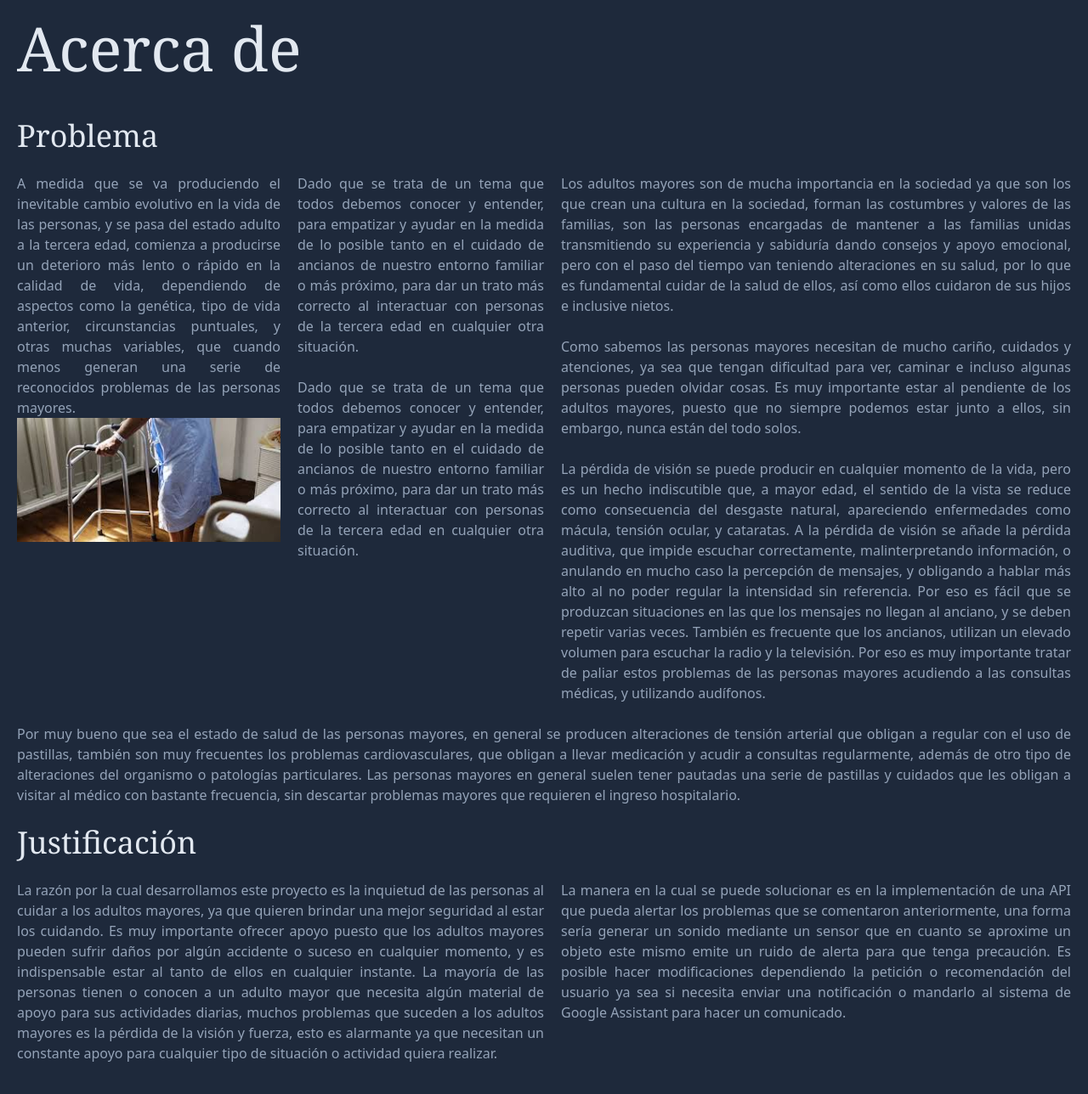
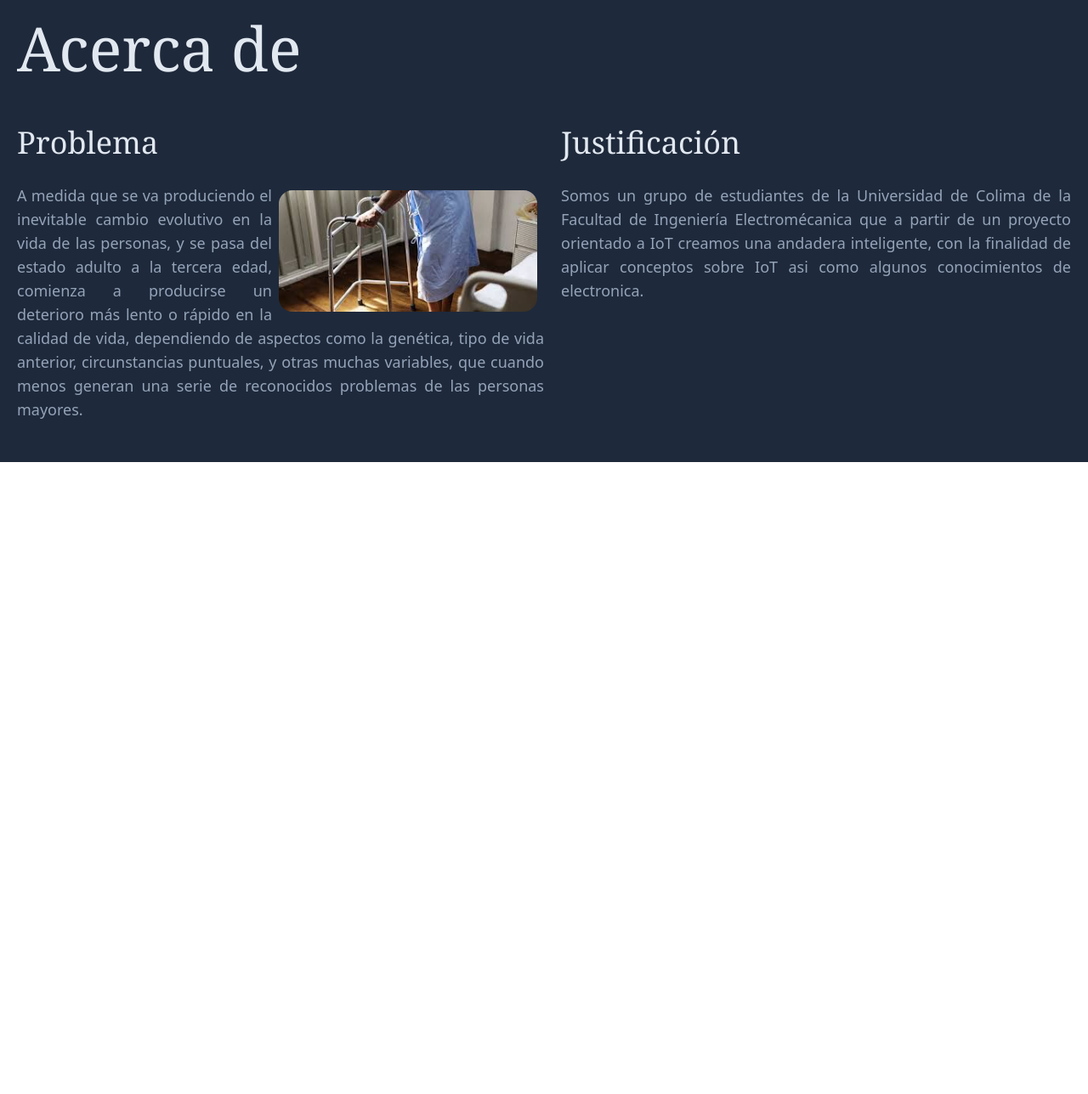
Before and after one commit to VISOSO2403/Asistencia24-7-4D, a React (Vite) app: page /AcercaDe in a window 1280 px wide. Shown: the top 1288 px of the page at 85% size. After the commit the page ends 800 px from the top, so only its background shows below. Built offline with nearby package versions, Linux system fonts and the light colour scheme; no server answers.

Commit message:
Modifiqué AcercaDe

```diff
--- a/src/pages/AcercaDe.jsx
+++ b/src/pages/AcercaDe.jsx
@@ -3,118 +3,42 @@ import Problema from '../img/problema.jpg'
 const AcercaDe = () => {
   return (
     < >
-      <div className=' text-slate-400 text-justify p-5'>
+      <div className=' text-slate-400 text-justify p-5 text-lg'>
+
         <h1 className=' font-serif text-7xl text-slate-200'>Acerca de</h1><br/><br/>
 
-        <h2 className=' font-serif text-4xl text-slate-200'>Problema</h2><br/>
+        <div className=" flex flex-row">
 
-        <div class="flex flex-row">
-          <div class="basis-1/4">
+          <div className=" basis-1/2">
+
+            <h2 className=' font-serif text-4xl text-slate-200'>Problema</h2><br/>
             <p>
+              <img src={Problema} className=" rounded-3xl float-right h-50 w-80 p-2" />
               A medida que se va produciendo el inevitable cambio evolutivo en la vida de las personas,
               y se pasa del estado adulto a la tercera edad, comienza a producirse un deterioro más lento
               o rápido en la calidad de vida, dependiendo de aspectos como la genética, tipo de vida anterior,
               circunstancias puntuales, y otras muchas variables, que cuando menos generan una serie de
               reconocidos problemas de las personas mayores.<br />
-              <img src={Problema} className="" /><br />
-            </p>
+            </p><br />
+
           </div>
-          <div className=' basis-1/4 pl-5'>
+
+          <div className=' basis-1/2 pl-5'>
+            <h2 className=' font-serif text-4xl text-slate-200'>Justificación</h2><br/>
+
             <p>
-              Dado que se trata de un tema que todos debemos conocer y entender, para empatizar y ayudar
-              en la medida de lo posible tanto en el cuidado de ancianos de nuestro entorno familiar o más
-              próximo, para dar un trato más correcto al interactuar con personas de la tercera edad en
-              cualquier otra situación. <br /> <br />
-            </p>
-            <p>
-              Dado que se trata de un tema que todos debemos conocer y entender, para empatizar y ayudar
-              en la medida de lo posible tanto en el cuidado de ancianos de nuestro entorno familiar o más
-              próximo, para dar un trato más correcto al interactuar con personas de la tercera edad en
-              cualquier otra situación.
-              <br />
-            </p>
-          </div>
-          <div className='basis-1/2 pl-5'>
-            <p>
-              Los adultos mayores son de mucha importancia en la sociedad ya que son los que crean una cultura
-              en la sociedad, forman las costumbres y valores de las familias, son las personas encargadas
-              de mantener a las familias unidas transmitiendo su experiencia y sabiduría dando consejos y
-              apoyo emocional, pero con el paso del tiempo van teniendo alteraciones en su salud, por lo
-              que es fundamental cuidar de la salud de ellos, así como ellos cuidaron de sus hijos e inclusive
-              nietos.
+              Somos un grupo de estudiantes de la Universidad de Colima de la Facultad de Ingeniería
+              Electromécanica que a partir de un proyecto orientado a IoT creamos una andadera
+              inteligente, con la finalidad de aplicar conceptos sobre IoT asi como
+              algunos conocimientos de electronica.
               <br /> <br />
             </p>
-            <p>
-              Como sabemos las personas mayores necesitan de mucho cariño, cuidados y atenciones, ya sea que
-              tengan dificultad para ver, caminar e incluso algunas personas pueden olvidar cosas.
-              Es muy importante estar al pendiente de los adultos mayores, puesto que no siempre podemos
-              estar junto a ellos, sin embargo, nunca están del todo solos.
-              <br /> <br />
-            </p>
-            <p>
-              La pérdida de visión se puede producir en cualquier momento de la vida, pero es un hecho
-              indiscutible que, a mayor edad, el sentido de la vista se reduce como consecuencia del desgaste
-              natural, apareciendo enfermedades como mácula, tensión ocular, y cataratas. A la pérdida de
-              visión se añade la pérdida auditiva, que impide escuchar correctamente, malinterpretando
-              información, o anulando en mucho caso la percepción de mensajes, y obligando a hablar más
-              alto al no poder regular la intensidad sin referencia. Por eso es fácil que se produzcan
-              situaciones en las que los mensajes no llegan al anciano, y se deben repetir varias veces.
-              También es frecuente que los ancianos, utilizan un elevado volumen para escuchar la radio y
-              la televisión. Por eso es muy importante tratar de paliar estos problemas de las personas
-              mayores acudiendo a las consultas médicas, y utilizando audífonos.
-              <br /> <br />
-            </p>
+
           </div>
         </div>
 
+      </div>
 
-
-
-
-        <p>
-          Por muy bueno que sea el estado de salud de las personas mayores, en general se producen
-          alteraciones de tensión arterial que obligan a regular con el uso de pastillas, también
-          son muy frecuentes los problemas cardiovasculares, que obligan a llevar medicación y
-          acudir a consultas regularmente, además de otro tipo de alteraciones del organismo o
-          patologías particulares. Las personas mayores en general suelen tener pautadas una serie
-          de pastillas y cuidados que les obligan a visitar al médico con bastante frecuencia, sin
-          descartar problemas mayores que requieren el ingreso hospitalario.
-          <br /> <br />
-        </p>
-
-
-
-        <h2 className=' font-serif text-4xl text-slate-200'>Justificación</h2><br/>
-
-        <div class="flex flex-row">
-          <div class="basis-1/2">
-            <p>
-              La razón por la cual desarrollamos este proyecto es la inquietud de las personas al cuidar
-              a los adultos mayores, ya que quieren brindar una mejor seguridad al estar los cuidando.
-              Es muy importante ofrecer apoyo puesto que los adultos mayores pueden sufrir daños por algún
-              accidente o suceso en cualquier momento, y es indispensable estar al tanto de ellos en
-              cualquier instante. La mayoría de las personas tienen o conocen a un adulto mayor que necesita
-              algún material de apoyo para sus actividades diarias, muchos problemas que suceden a los
-              adultos mayores es la pérdida de la visión y fuerza, esto es alarmante ya que necesitan un
-              constante apoyo para cualquier tipo de situación o actividad quiera realizar.
-              <br /> <br />
-            </p>
-          </div>
-          <div className='basis-1/2 pl-5'>
-            <p>
-              La manera en la cual se puede solucionar es en la implementación de una API que pueda alertar
-              los problemas que se comentaron anteriormente, una forma sería generar un sonido mediante un
-              sensor que en cuanto se aproxime un objeto este mismo emite un ruido de alerta para que tenga
-              precaución. Es posible hacer modificaciones dependiendo la petición o recomendación del usuario
-              ya sea si necesita enviar una notificación o mandarlo al sistema de Google Assistant para hacer
-              un comunicado.
-              <br /> <br />
-            </p>
-          </div>
-        </div>
-
-
-      </div>
     </>
   )
 }
```
